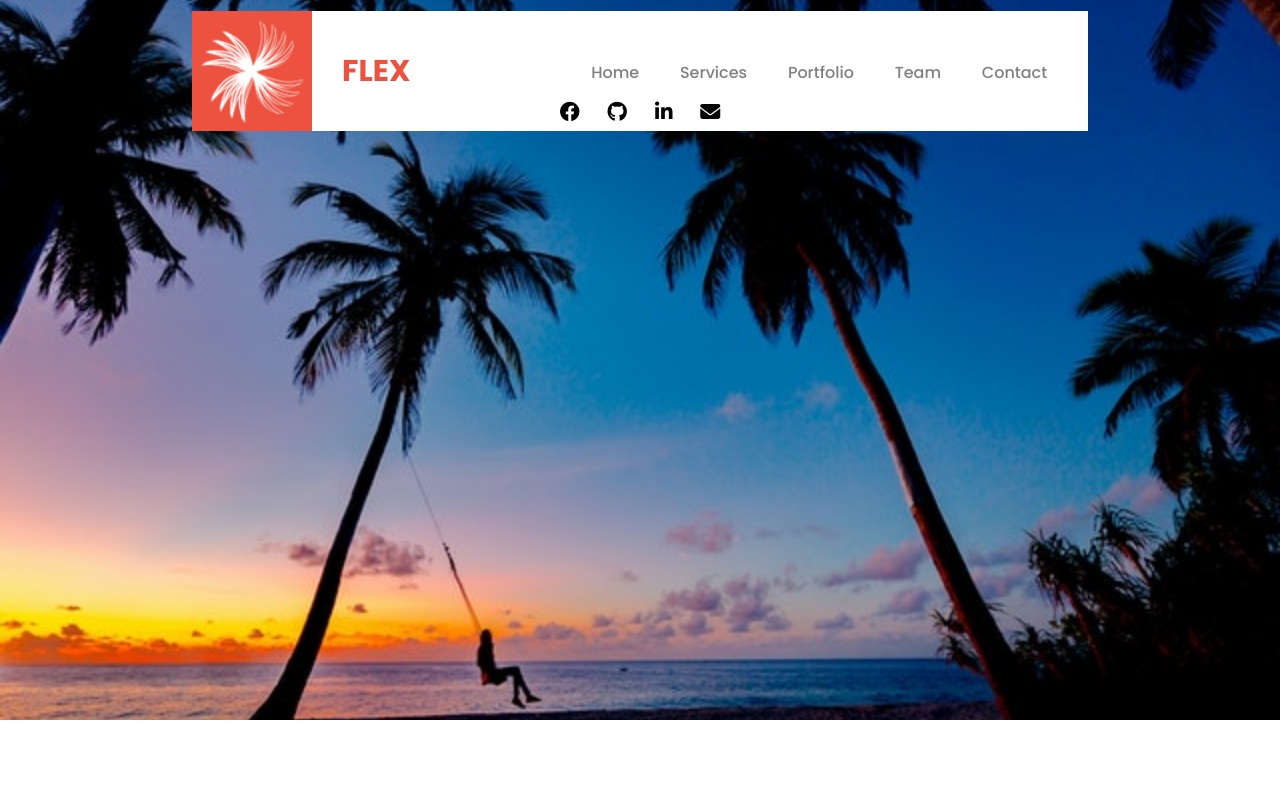
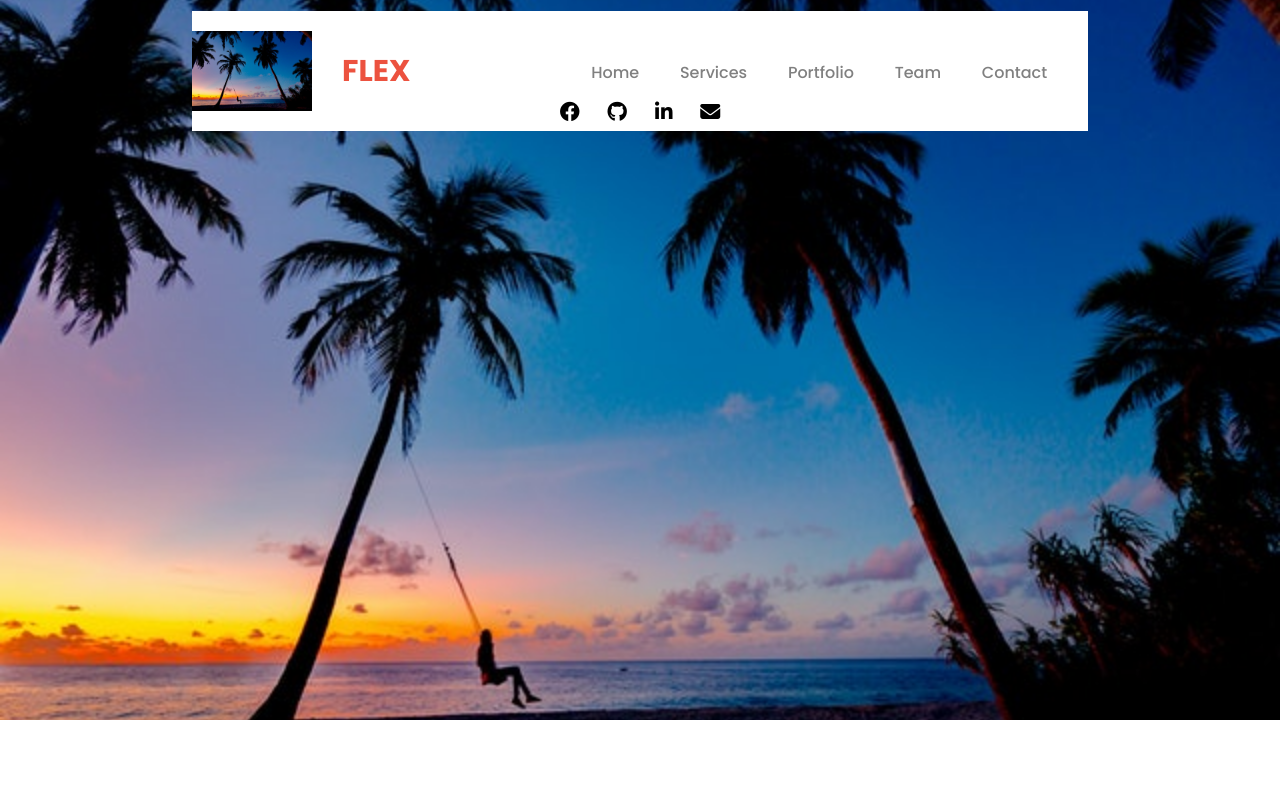
Before and after one commit to mamiko-s/flex_scss, a plain HTML site: page index.html in a window 1280 px wide. Shown: the top 800 px of the page. Drawn offline with Linux system fonts and the light colour scheme.

Commit message:
Update style.css

```diff
--- a/css/style.css
+++ b/css/style.css
@@ -78,7 +78,7 @@ body {
     row-gap: 15px;
   }
   header p {
-    background-image: url("/img/logo.png");
+    background-image: url("https://github.com/mamiko-s/flex_scss/blob/main/img/summer.jpg?raw=true");
     background-size: contain;
     background-position: center;
     background-repeat: no-repeat;
```
